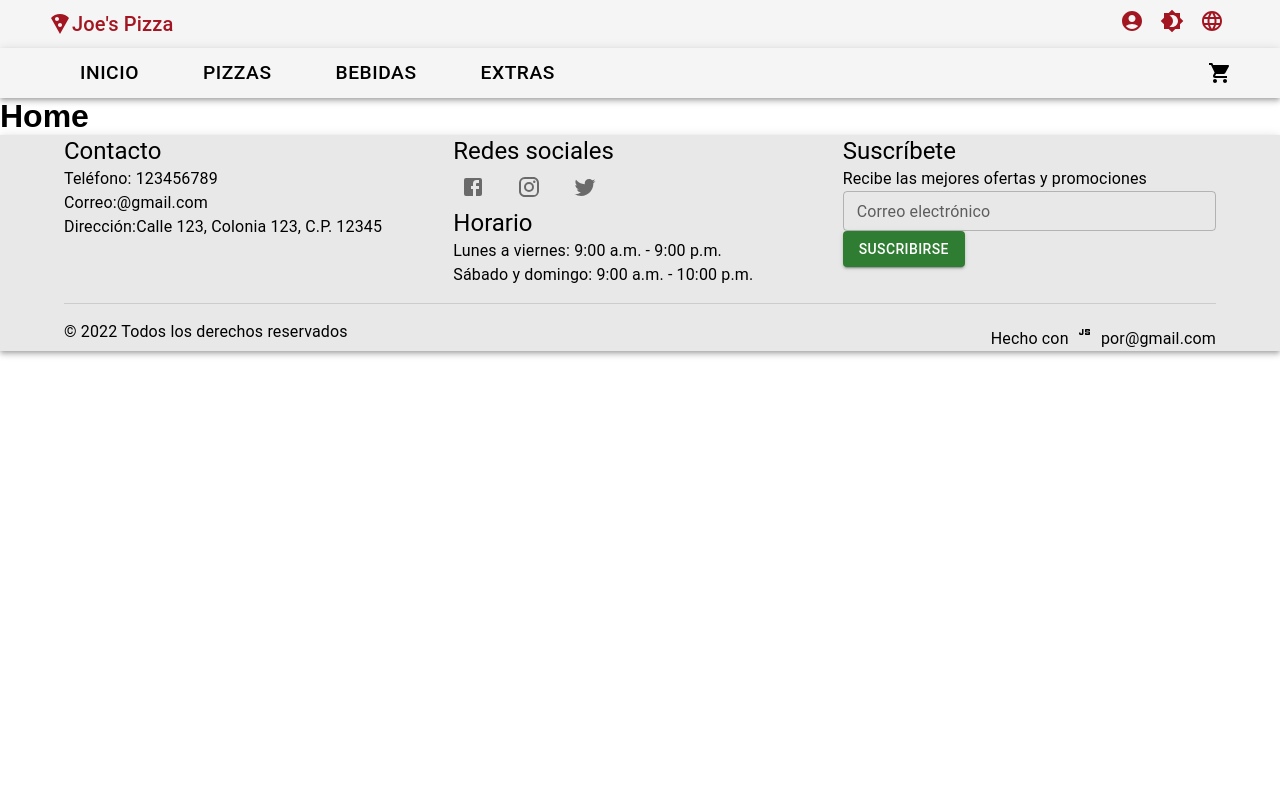
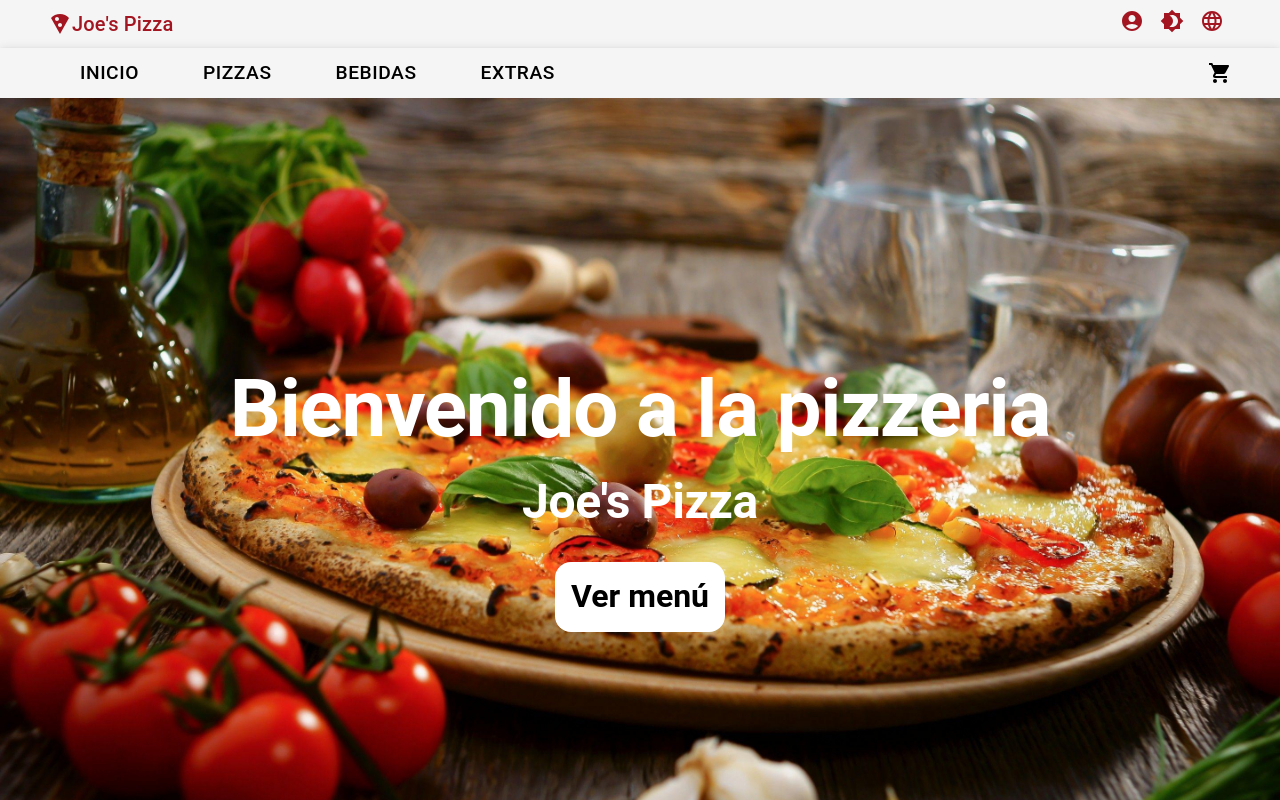
Before and after one commit to CRetamales/Mingeso_2022-2_PEP_3, a React (Vite) app in the folder web-app/: page /home in a window 1280 px wide. Shown: the top 800 px of the page. Built offline with nearby package versions, Linux system fonts and the light colour scheme.

Commit message:
[Carlos Retamales] - Home

```diff
--- a/web-app/src/pages/Home.jsx
+++ b/web-app/src/pages/Home.jsx
@@ -1,20 +1,47 @@
 
+//Pagina principal de una pizzeria
 //Importacion de librerias
 
-
-
+import {Box, ButtonBase, Grid, Typography} from '@mui/material';
 
 //Componentes
 import Navbar from '../components/Navbar';
+
+//Imagenes
+import fondo from '../data/images/fondo.jpg';
 
 const Home = ( { openCart, cart } ) => {
     return (
         <>
             <Navbar openCart={openCart} cart={cart} />
-            <div>
-            <h1>Home</h1>
+            <Box
+                sx={{
+                    display: 'flex',
+                    flexDirection: 'column',
+                    alignItems: 'center',
+                    justifyContent: 'center',
+                    backgroundImage: `url(${fondo})`,
+                    backgroundSize: 'cover',
+                    backgroundRepeat: 'no-repeat',
+                    backgroundPosition: 'center',
+                    height: '100vh',
+                }}
+            >
+                <Typography variant="h1" sx={{color: 'white', fontWeight: 'bold', fontSize: '5rem', textAlign: 'center', marginBottom: '1rem'}}>
+                    Bienvenido a la pizzeria
+                </Typography>
+                <Typography variant="h2" sx={{color: 'white', fontWeight: 'bold', fontSize: '3rem', textAlign: 'center', marginBottom: '1rem'}}>
+                    Joe's Pizza
+                </Typography>
+                <ButtonBase sx={{backgroundColor: 'white', padding: '1rem', borderRadius: '1rem', marginTop: '1rem'}}>
+                    <Typography variant="h3" sx={{color: 'black', fontWeight: 'bold', fontSize: '2rem', textAlign: 'center'}}>
+                        Ver menú
+                    </Typography>
+                </ButtonBase>
+            </Box>
 
-            </div>
+
+
         </>
     );
     }
```
Also changed, not shown: web-app/src/data/images/fondo.jpg (added), 1 other file (tests, documents, lock files or other folders).
